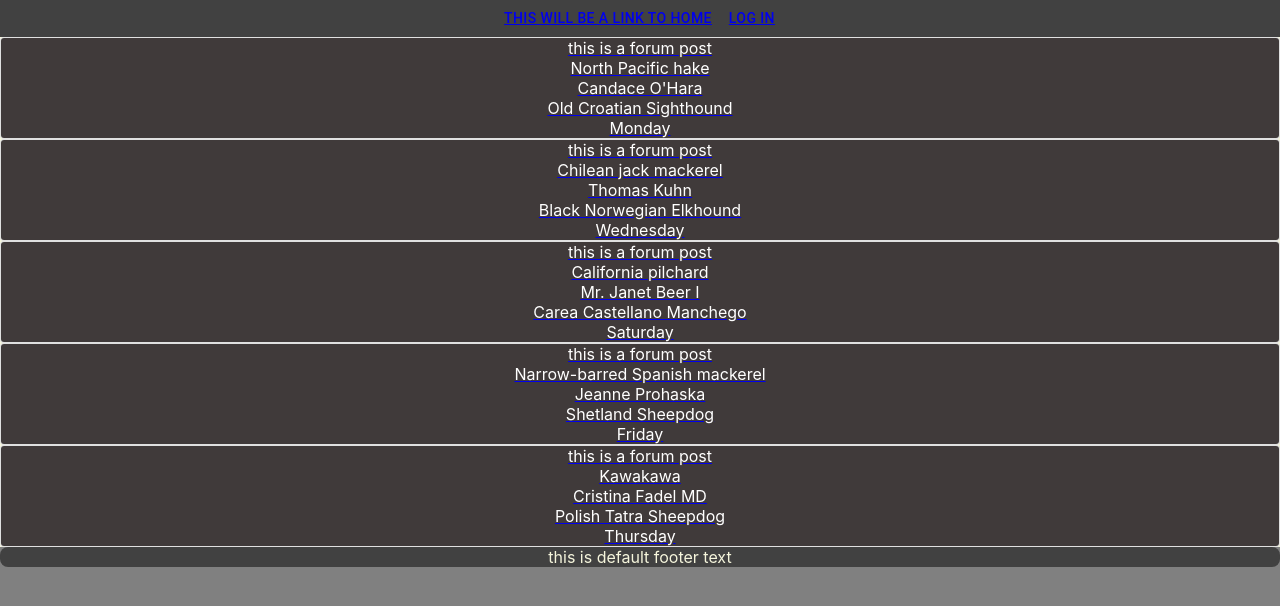
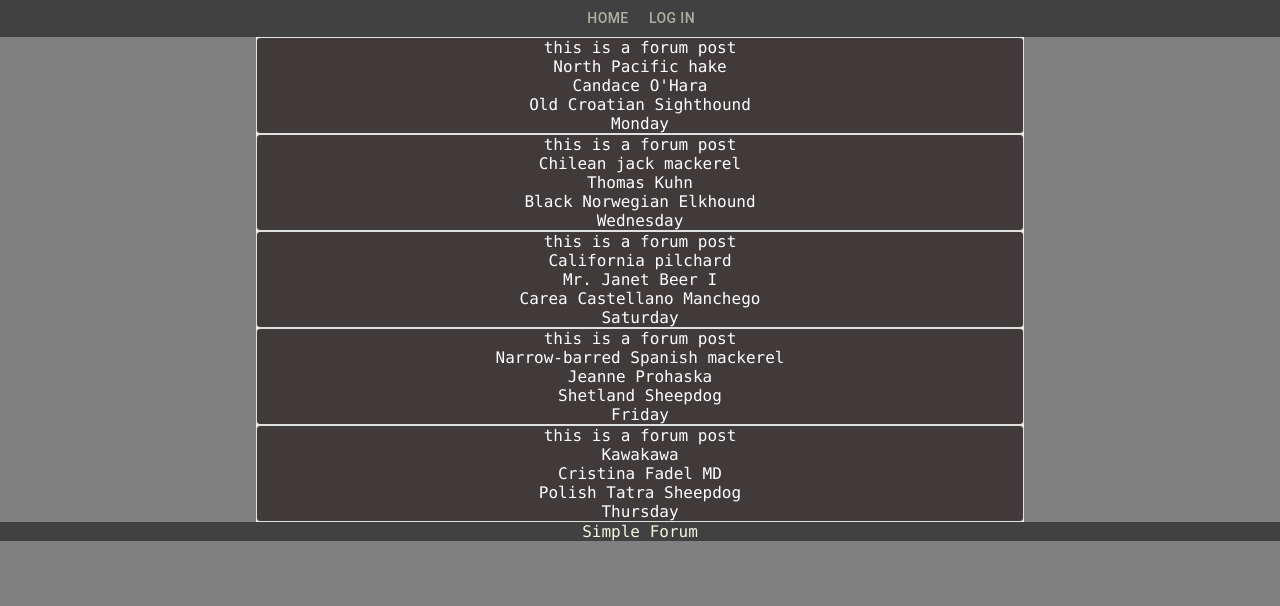
Before and after one commit to spenserlaier/forum-app, a React (Create React App) app in the folder front-end/: page / in a window 1280 px wide. Shown: the top 606 px of the page. Built offline with nearby package versions, Linux system fonts and the light colour scheme; no server answers.

Commit message:
more style tweaks

```diff
--- a/front-end/src/components/AddComment.tsx
+++ b/front-end/src/components/AddComment.tsx
@@ -47,13 +47,20 @@ const AddComment = (props: CommentProps) => {
 
     const commentFieldProps = {
         value: commentText,
-        onChange: handleCommentChange
+        onChange: handleCommentChange,
+        style: {color: "beige", borderColor: "yellow"}
+    }
+    const commentStyles =  {
+        fieldSet: {borderColor: "red"},
+        input: {
+            borderColor: "yellow"
+        }
     }
 
     const loggedInText =
     <div>
         posting a comment as: {username}
-        <TextField inputProps={commentFieldProps} multiline={true}></TextField>
+        <TextField inputProps={commentFieldProps} multiline={true} sx={commentStyles}></TextField>
         <Button onClick = {() => handleSubmit()}> post it!</Button>
     </div>
     const notLoggedInText =
--- a/front-end/src/components/CreatePost.tsx
+++ b/front-end/src/components/CreatePost.tsx
@@ -6,6 +6,7 @@ import { TextField, Button } from "@mui/material";
 import { submitPost } from "../api";
 import InitialPostObj from "../objects/InitialPostObj";
 import { useNavigate } from "react-router-dom";
+import styles from "../styles/createPost.module.css";
 const CreatePost = () => {
     const [postTitle, setPostTitle] = useState("default post title");
     const [postBody, setPostBody] = useState("default post body");
@@ -71,7 +72,10 @@ const CreatePost = () => {
         </div>
     return (
         <DefaultLayout>
-            {userLoggedIn? loggedInText : notLoggedInText}
+            <div className = {styles.default}>
+                {userLoggedIn? loggedInText : notLoggedInText}
+
+            </div>
         </DefaultLayout>
     )
 
--- a/front-end/src/components/Footer.tsx
+++ b/front-end/src/components/Footer.tsx
@@ -1,7 +1,9 @@
+import styles from "../styles/footer.module.css";
+
 const Footer = () => {
 
     return (
-        <div> this is default footer text</div>
+        <div className = {styles.default}> Simple Forum </div>
     )
 }
 export default Footer;
--- a/front-end/src/components/FullPost.tsx
+++ b/front-end/src/components/FullPost.tsx
@@ -41,7 +41,7 @@ const FullPost = () => {
         const comments = currentPost.comments.map( (comment) => {
             return (
             <div key={comment._id}  >
-                <Card variant="outlined">
+                <Card variant="outlined" sx={{background:"gray"}}>
                     <div className= {styles.comment}>
                         <div>
                             This comment was written by: {comment.author}
--- a/front-end/src/components/Header.tsx
+++ b/front-end/src/components/Header.tsx
@@ -29,9 +29,9 @@ const Header = () => {
     return (
         <div>
             <nav>
-                <Button><Link to="/">this will be a link to home</Link></Button>
-                {userLoggedIn && <Button> <Link to= "/profile">this button will lead to the user's profile</Link> </Button>}
-                {userLoggedIn &&<Button> <Link to="/createPost">this button will create a post</Link> </Button>}
+                <Button><Link to="/">Home</Link></Button>
+                {userLoggedIn && <Button> <Link to= "/profile">Profile</Link> </Button>}
+                {userLoggedIn &&<Button> <Link to="/createPost">Create Post</Link> </Button>}
                 {accountButton}
             </nav>
         </div>
--- a/front-end/src/index.css
+++ b/front-end/src/index.css
@@ -1,12 +1,22 @@
 body {
   margin: 0;
-  font-family: -apple-system, BlinkMacSystemFont, 'Segoe UI', 'Roboto', 'Oxygen',
+  font-family: 'monaco', -apple-system, BlinkMacSystemFont, 'Segoe UI', 'Roboto', 'Oxygen',
     'Ubuntu', 'Cantarell', 'Fira Sans', 'Droid Sans', 'Helvetica Neue',
     sans-serif;
   -webkit-font-smoothing: antialiased;
   -moz-osx-font-smoothing: grayscale;
   background-color: gray;
 }
+a{
+  color: rgb(174, 174, 162);
+  text-decoration: none;
+}
+nav{
+  color: rgb(174, 174, 162);
+}
+input{
+  color: beige;
+}
 
 code {
   font-family: source-code-pro, Menlo, Monaco, Consolas, 'Courier New',
--- a/front-end/src/styles/condensedPost.module.css
+++ b/front-end/src/styles/condensedPost.module.css
@@ -1,5 +1,6 @@
 .condensedPost {
     background-color: #403A3A;
+    /*background-color: green; */
     color: white;
     border-color: green;
 }
--- /dev/null
+++ b/front-end/src/styles/createPost.module.css
@@ -0,0 +1,9 @@
+.default {
+    margin: auto;
+    max-width: 15em;
+    min-height: 20em;
+    background-color: rgb(79, 79, 79);
+    border-radius: .5em;
+    border: 4em;
+
+}
--- a/front-end/src/styles/defaultLayout.module.css
+++ b/front-end/src/styles/defaultLayout.module.css
@@ -1,9 +1,12 @@
 .default {
     background-color: #414141;
     border-width: 6em;
-    border-radius: 3em;
+    border-radius: 1em;
     text-align: center;
     color: beige;
+    max-width: 60%;
+    margin: auto;
+    min-height: 100%;
 }
 .header {
     background-color: #414141;
--- /dev/null
+++ b/front-end/src/styles/footer.module.css
@@ -0,0 +1,7 @@
+.default {
+    vertical-align: middle;
+    position: sticky;
+    bottom: 0;
+    background-color: #414141;
+    width: 100%;
+}
--- a/front-end/src/styles/post.module.css
+++ b/front-end/src/styles/post.module.css
@@ -1,18 +1,24 @@
 .forumPost {
-    background-color: slategrey;
+    background-color: #403A3A;
     border-width: 2em;
     border-radius: 1em;
     text-align: center;
     color: beige;
+
 }
 .comment {
-    background-color: slategrey;
+    background-color: #403A3A;
     border-width: 2em;
     border-radius: 1em;
     text-align: center;
     color: beige;
+    /*min-height:fit-content; */
+    min-height: 5em;
+    max-width: 40%;
+    margin: auto;
+    padding: 2em;
 }
 .default {
-    background-color: slategrey;
-    color:green;
+    background-color: #403A3A;
+    color:beige;
 }
```
